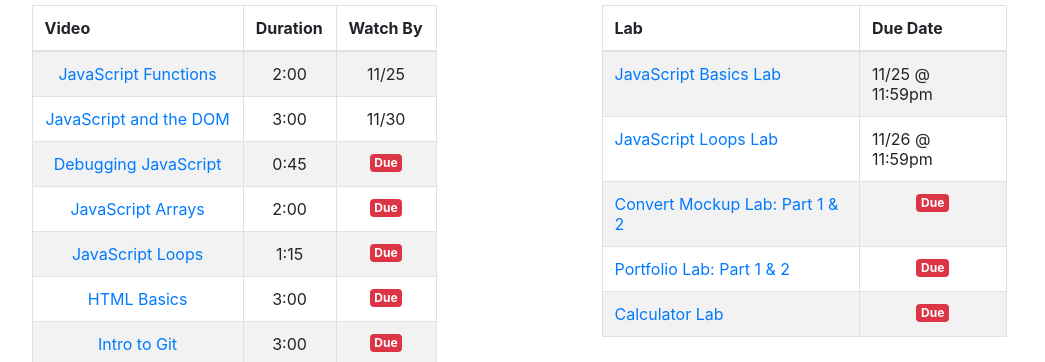
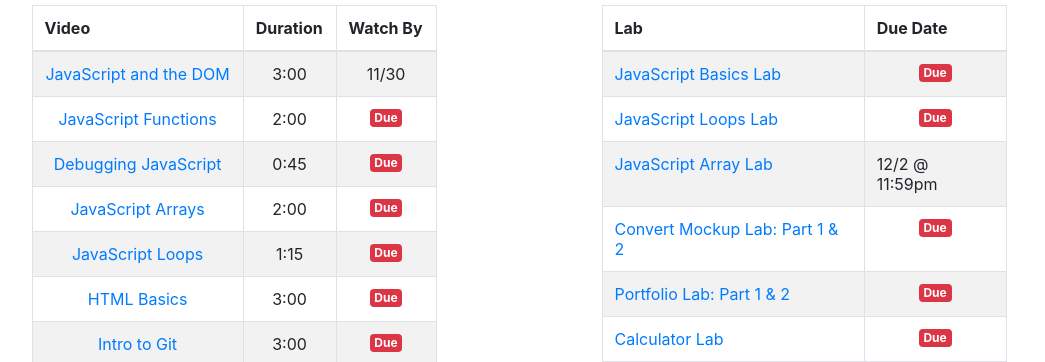
Before and after one commit to Return-Ready-2021-JavaScript-Evening/Return-Ready-2021-JavaScript-Evening.github.io, a plain HTML site: page index.html in a window 1280 px wide. Shown: the part 121-483 px from the top of the page, without its empty margins (121-1166 px from the left). Drawn offline with nearby package versions, Linux system fonts and the light colour scheme.

Commit message:
updating lab due labels

```diff
--- a/index.html
+++ b/index.html
@@ -18,14 +18,14 @@
                         </thead>
                         <tbody class="text-center">
                             <tr>
-                                <td><a href='https://teamtreehouse.com/library/javascript-functions'>JavaScript Functions</a></td>
-                                <td>2:00</td>
-                                <td>11/25</td>
-                            </tr>
-                            <tr>
                                 <td><a href='https://teamtreehouse.com/library/javascript-and-the-dom-2'>JavaScript and the DOM</a></td>
                                 <td>3:00</td>
                                 <td>11/30</td>
+                            </tr>
+                            <tr>
+                                <td><a href='https://teamtreehouse.com/library/javascript-functions'>JavaScript Functions</a></td>
+                                <td>2:00</td>
+                                <td><span class="badge badge-danger">Due</span></td>
                             </tr>
                             <tr>
                                 <td><a href='https://teamtreehouse.com/library/debugging-javascript-in-the-browser'>Debugging JavaScript</a></td>
@@ -106,7 +106,9 @@
                                         JavaScript Basics Lab
                                     </a>
                                 </td>
-                                <td>11/25 @ 11:59pm</td>
+                                <td class="text-center">
+                                    <span class="badge badge-danger">Due</span>
+                                </td>
                             </tr>
                             <tr>
                                 <td>
@@ -114,7 +116,17 @@
                                         JavaScript Loops Lab
                                     </a>
                                 </td>
-                                <td>11/26 @ 11:59pm</td>
+                                <td class="text-center">
+                                    <span class="badge badge-danger">Due</span>
+                                </td>
+                            </tr>
+                            <tr>
+                                <td>
+                                    <a href="https://github.com/Return-Ready-2021-JavaScript-Evening/JavaScript-Array-Lab.git">
+                                        JavaScript Array Lab
+                                    </a>
+                                </td>
+                                <td>12/2 @ 11:59pm</td>
                             </tr>
                             <tr>
                                 <td>
```
